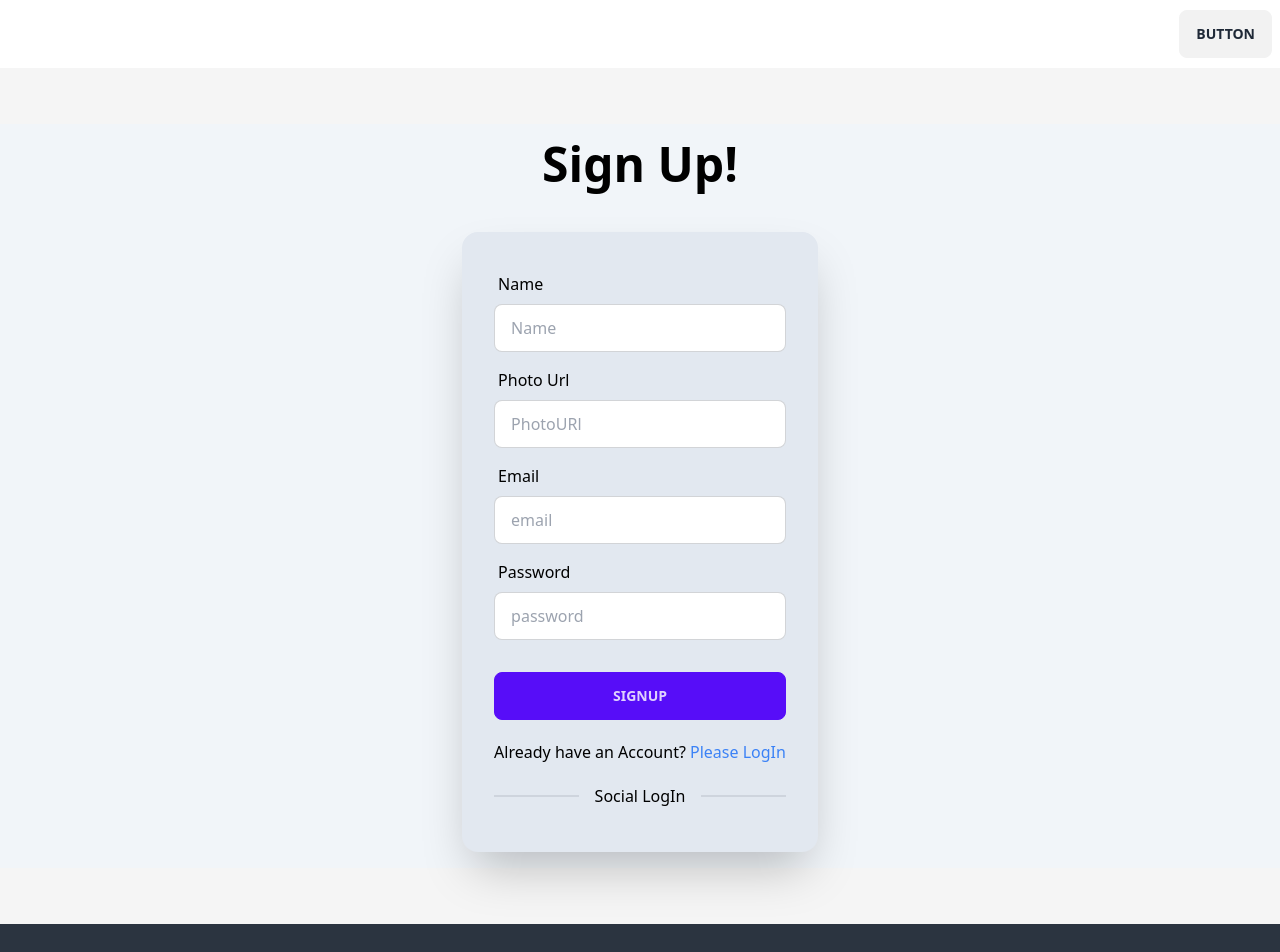
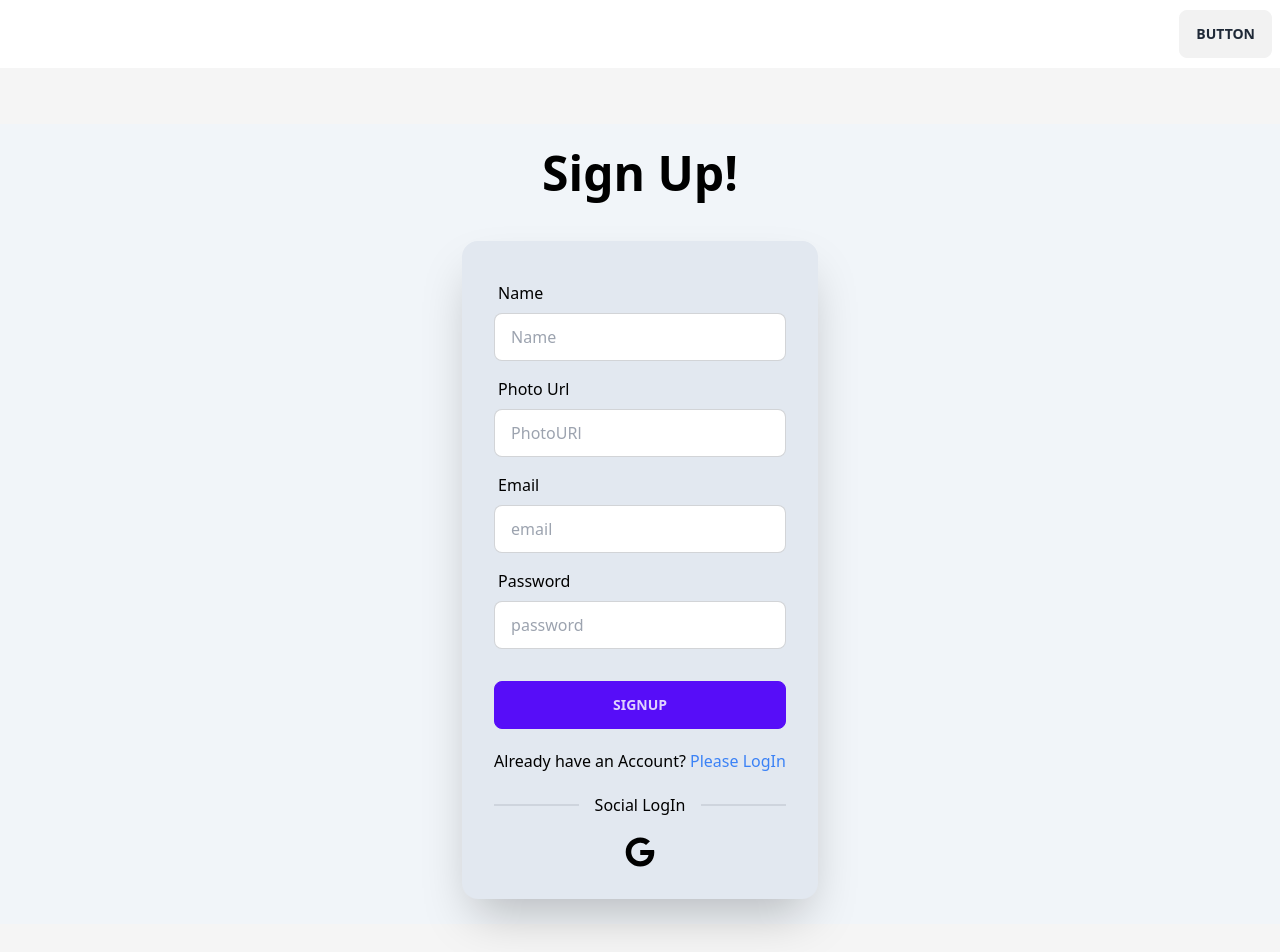
Before and after one commit to Ananthadeb1/chef-recipe-hunter-client-side, a React (Vite) app: page /signup in a window 1280 px wide. Shown: the top 952 px of the page. Built offline with nearby package versions, Linux system fonts and the light colour scheme; no server answers.

Commit message:
social login google done

```diff
--- a/src/Aurhentications/AuthProvier/AuthProvider.jsx
+++ b/src/Aurhentications/AuthProvier/AuthProvider.jsx
@@ -1,5 +1,5 @@
 import { createContext, useEffect, useState } from "react";
-import { createUserWithEmailAndPassword, getAuth, onAuthStateChanged, signInWithEmailAndPassword, signOut } from "firebase/auth";
+import { GoogleAuthProvider, createUserWithEmailAndPassword, getAuth, onAuthStateChanged, signInWithEmailAndPassword, signInWithPopup, signOut } from "firebase/auth";
 import app from "../../Firebase/firebase.config";
 
 
@@ -28,6 +28,13 @@ const AuthProvider = ({children}) => {
         return signOut(auth)
     }
 
+    const googleProvider = new GoogleAuthProvider();
+
+    const googleSignIn = ()=>{
+        setLoading(true)
+        return signInWithPopup(auth,googleProvider)
+    }
+
     // user observe
 
     useEffect(() => {
@@ -44,6 +51,7 @@ const AuthProvider = ({children}) => {
         createUser,
         logOut,
         user,
+        googleSignIn,
         loading,
     }
     return (
--- a/src/Aurhentications/SignUp/SignUp.jsx
+++ b/src/Aurhentications/SignUp/SignUp.jsx
@@ -36,7 +36,7 @@ const SignUp = () => {
   };
   return (
     <>
-      <div className="hero max-h-screen my-14 bg-slate-100 ">
+      <div className="hero min-h-screen my-14 bg-slate-100 ">
         <div className="hero-content flex-col ">
           <div className="text-center ">
             <h1 className="text-5xl font-bold mb-7">Sign Up!</h1>
--- a/src/Aurhentications/SocialLogin/SocialLogin.jsx
+++ b/src/Aurhentications/SocialLogin/SocialLogin.jsx
@@ -1,7 +1,34 @@
+import { useContext } from 'react';
+import {FaGoogle} from 'react-icons/fa'
+import { AuthContext } from '../AuthProvier/AuthProvider';
+import Swal from 'sweetalert2';
+import { useLocation, useNavigate } from 'react-router-dom';
 const SocialLogin = () => {
+    const location = useLocation();
+    const navigate = useNavigate();
+    const from = location.state?.from?.pathname || "/";
+    const {googleSignIn} = useContext(AuthContext)
+    const handleGoogleSignIn=()=>{
+        googleSignIn()
+        .then(res=>{
+            const user = res.user;
+            console.log(user)
+            Swal.fire({
+                title: `${user.displayName} successfully LogIn with google.`,
+                showClass: {
+                  popup: "animate__animated animate__fadeInDown",
+                },
+                hideClass: {
+                  popup: "animate__animated animate__fadeOutUp",
+                },
+              })
+            navigate(from, { replace: true });
+        })
+    }
   return (
     <>
       <div className="divider text-black">Social LogIn</div>
+      <button onClick={handleGoogleSignIn} className='flex justify-center text-3xl'><FaGoogle></FaGoogle></button>
     </>
   );
 };
```
Also changed, not shown: 1 other file (tests, documents, lock files or other folders).
